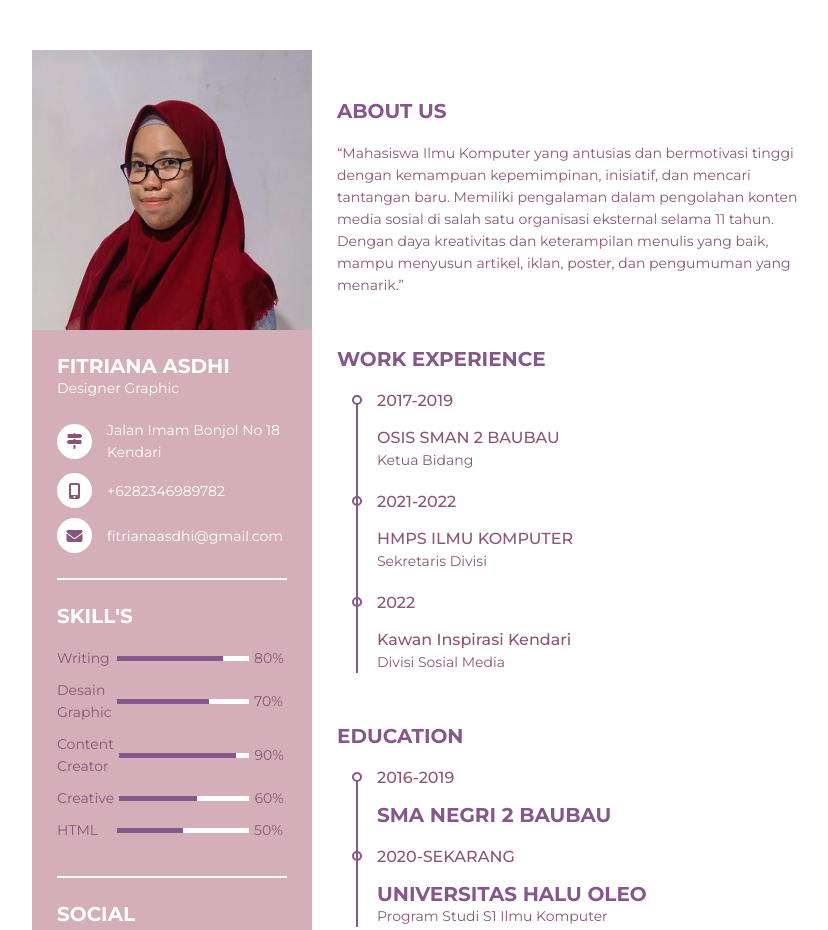
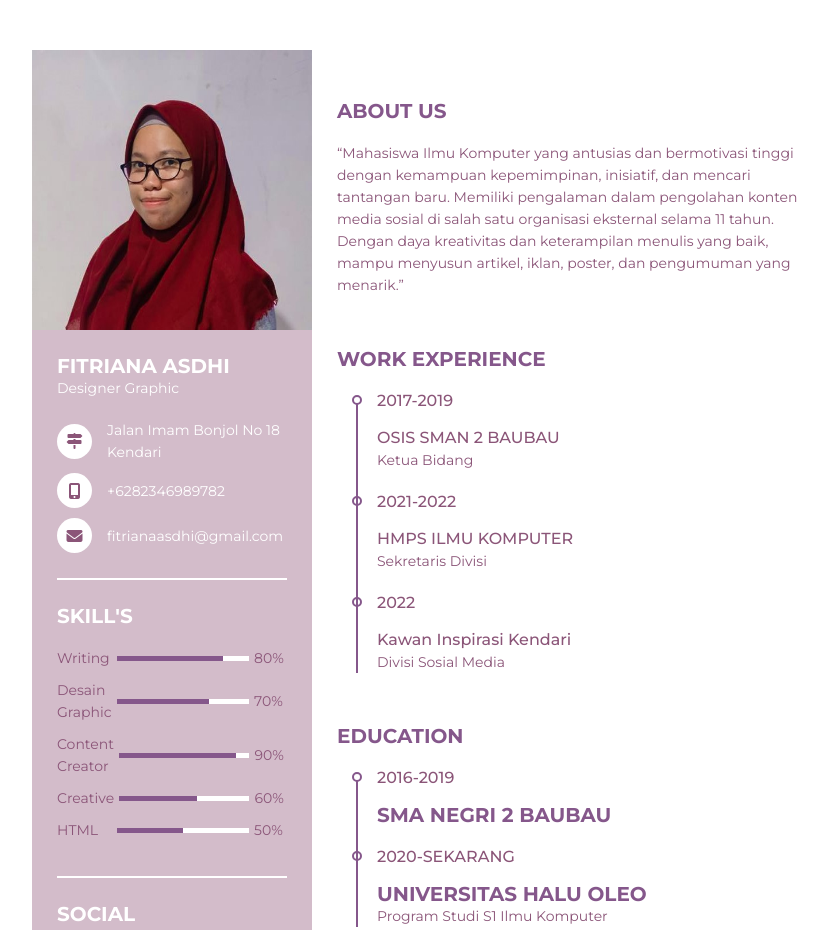
Before and after one commit to Fitrianaasdhi/fitrianaasdhi.github.io, a plain HTML site: page index.html in a window 1280 px wide. Shown: the top 930 px of the page, without its empty margins (208-1036 px from the left). Drawn offline with Linux system fonts and the light colour scheme.

Commit message:
mengubah warna cv kiri

```diff
--- a/stylesheet.css
+++ b/stylesheet.css
@@ -35,7 +35,7 @@ body {
 
 .resume .resume_left {
   width: 280px;
-  background: #d4afb9;
+  background: #d3bcca;
 }
 
 .resume .resume_left .resume_profile {
```
